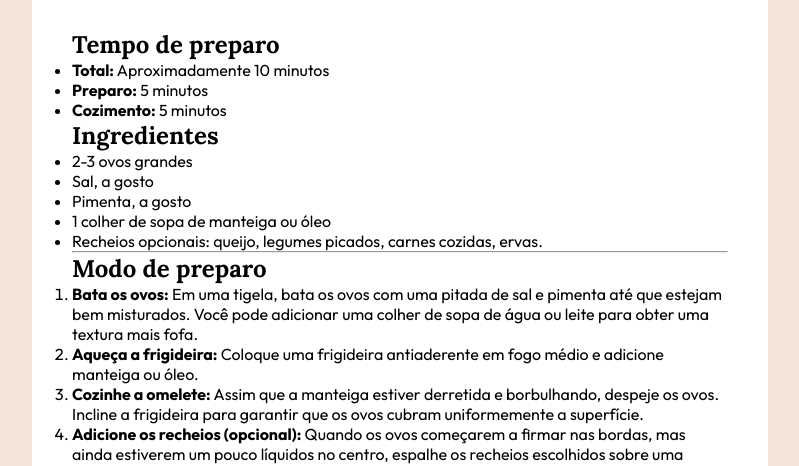
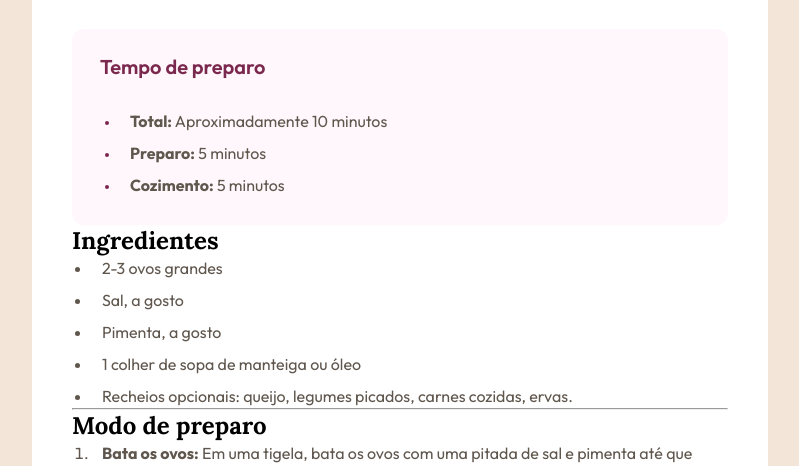
Before and after one commit to Samuel-Oliveira-Borba/Receita, a plain HTML site: page index.html in a window 1280 px wide. Shown: the part 301-767 px from the top of the page, without its empty margins (240-1039 px from the left). Drawn offline with Linux system fonts and the light colour scheme.

Commit message:
quinto commit do CSS

```diff
--- a/style.css
+++ b/style.css
@@ -43,3 +43,38 @@ p {
     line-height: 150%;
     margin-bottom: 32px;
 }
+
+.tempo {
+    background-color: #fff7fb;
+    padding: 28px;
+    border-radius: 12px;
+}
+
+.tempo h2 {
+    font-size: 20px;
+    font-weight: 600;
+    line-height: 100%;
+    font-family: "Outfit", sans-serif;
+    color: #7a284e;
+    margin-bottom: 16px;
+    margin-bottom: 32px;
+}
+
+li {
+    padding-left: 10px;
+    color: #5f564d;
+    line-height: 150%;
+}
+
+li + li {
+    margin-top: 8px;
+}
+
+ol, ul {
+    margin-left: 20px;
+}
+
+.tempo li::marker {
+    color: #7a284e;
+    font-size: 12px;
+}
```
